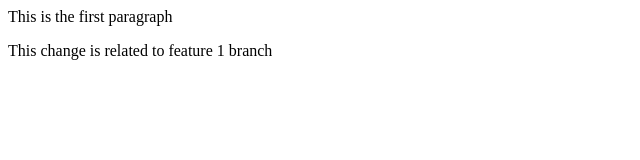
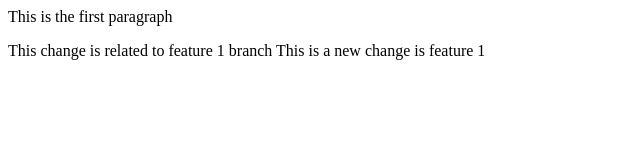
Before and after one commit to saiteja-a/localrepo, a plain HTML site: page index.html in a window 1280 px wide. Shown: the whole page, without its empty margins (0-640 px from the left). Drawn offline with Linux system fonts and the light colour scheme.

Commit message:
Added new line

```diff
--- a/index.html
+++ b/index.html
@@ -1,2 +1,3 @@
 <p>This is the first paragraph</p>
 <a>This change is related to feature 1 branch</a>
+<a>This is a new change is feature 1</a>
```
